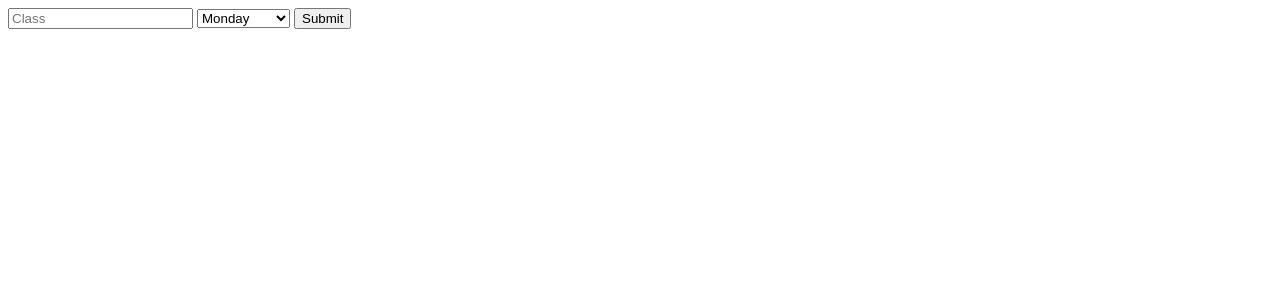
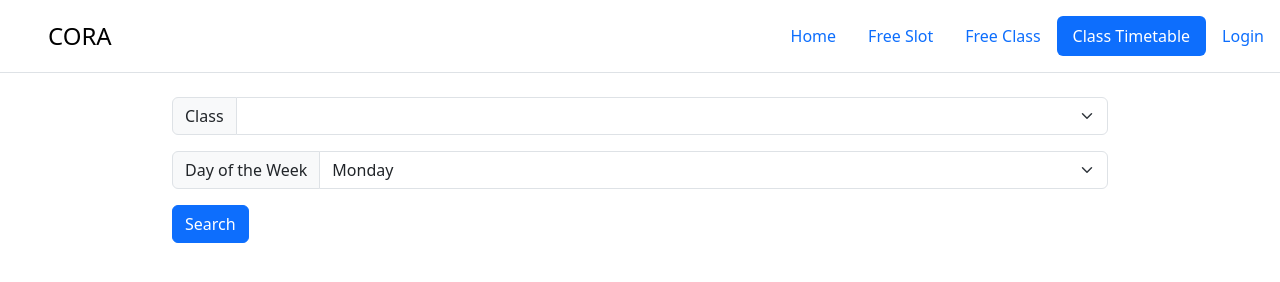
Before and after one commit to deebakkarthi/coraclient, a plain HTML site: page daytimetable.html in a window 1280 px wide. Drawn offline with nearby package versions, Linux system fonts and the light colour scheme; no server answers.

Commit message:
Add: daytimetable.html

```diff
--- a/daytimetable.html
+++ b/daytimetable.html
@@ -5,22 +5,58 @@
   <meta charset="UTF-8">
   <meta name="viewport" content="width=device-width, initial-scale=1.0">
   <meta http-equiv="X-UA-Compatible" content="ie=edge">
-    <title>Daytimetable</title>
+  <title>Class Timetable</title>
+  <link href="https://cdn.jsdelivr.net/npm/bootstrap@5.3.0/dist/css/bootstrap.min.css" rel="stylesheet"
+    integrity="sha384-9ndCyUaIbzAi2FUVXJi0CjmCapSmO7SnpJef0486qhLnuZ2cdeRhO02iuK6FUUVM" crossorigin="anonymous">
+  <script src="https://cdn.jsdelivr.net/npm/bootstrap@5.3.0/dist/js/bootstrap.bundle.min.js"
+    integrity="sha384-geWF76RCwLtnZ8qwWowPQNguL3RmwHVBC9FhGdlKrxdiJJigb/j/68SIy3Te4Bkz"
+    crossorigin="anonymous"></script>
   <script src="daytimetable.js" defer></script>
 </head>
 
 <body>
+
+  <header class="d-flex flex-wrap justify-content-center py-3 mb-4 border-bottom">
+    <a href="/" class="d-flex align-items-center mb-3 mb-md-0 me-md-auto link-body-emphasis text-decoration-none">
+      <svg class="bi me-2" width="40" height="32">
+        <use xlink:href="#bootstrap"></use>
+      </svg>
+      <span class="fs-4">CORA</span>
+    </a>
+
+    <ul class="nav nav-pills">
+      <li class="nav-item"><a href="index.html" class="nav-link">Home</a></li>
+      <li class="nav-item"><a href="freeslot.html" class="nav-link">Free Slot</a></li>
+      <li class="nav-item"><a href="freeclass.html" class="nav-link">Free Class</a></li>
+      <li class="nav-item"><a href="daytimetable.html" class="nav-link active" aria-current="page">Class Timetable</a>
+      </li>
+      <li class="nav-item"><a href="login.html" class="nav-link">Login</a></li>
+    </ul>
+  </header>
+
+
+  <div class="container w-75">
     <form action="db/daytimetable" method="GET">
-      <input type="text" name="class" id="class" placeholder="Class">
-      <select name="day" id="day">
+      <div class="input-group mb-3">
+        <label class="input-group-text" for="class">Class</label>
+        <select class="form-select" id="class" name="class">
+        </select>
+      </div>
+      <div class="input-group mb-3">
+        <label class="input-group-text" for="day">Day of the Week</label>
+        <select class="form-select" name="day" id="day">
           <option value="MON">Monday</option>
           <option value="TUE">Tuesday</option>
           <option value="WED">Wednesday</option>
           <option value="THU">Thursday</option>
           <option value="FRI">Friday</option>
         </select>
-      <input type="submit" value="Submit">
+      </div>
+      <div class="input-group mb-3">
+        <input class="btn btn-primary" type="submit" value="Search">
+      </div>
     </form>
+  </div>
 </body>
 
 </html>
--- a/daytimetable.js
+++ b/daytimetable.js
@@ -0,0 +1,9 @@
+(async () => {
+  response = await fetch("db/getAllClass");
+  let classArr = await response.json()
+  let classEl = document.getElementById("class");
+  for (var i = 0; i < classArr.length; i++) {
+    let option = new Option(classArr[i], classArr[i]);
+    classEl.appendChild(option);
+  }
+})();
```
Also changed, not shown: freeclass.html (+1 -1 lines). Lines whose indentation alone changed are shown as unchanged.
